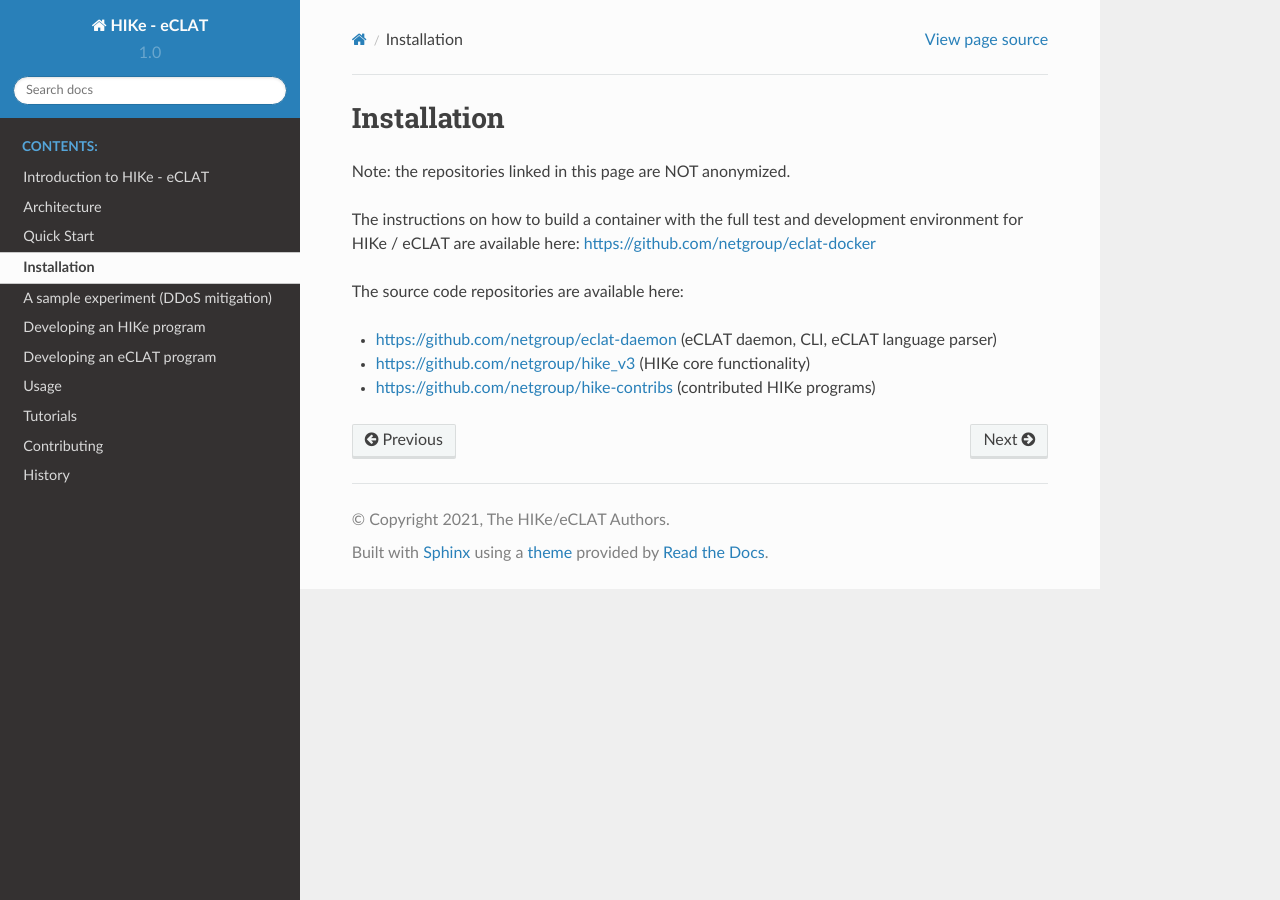
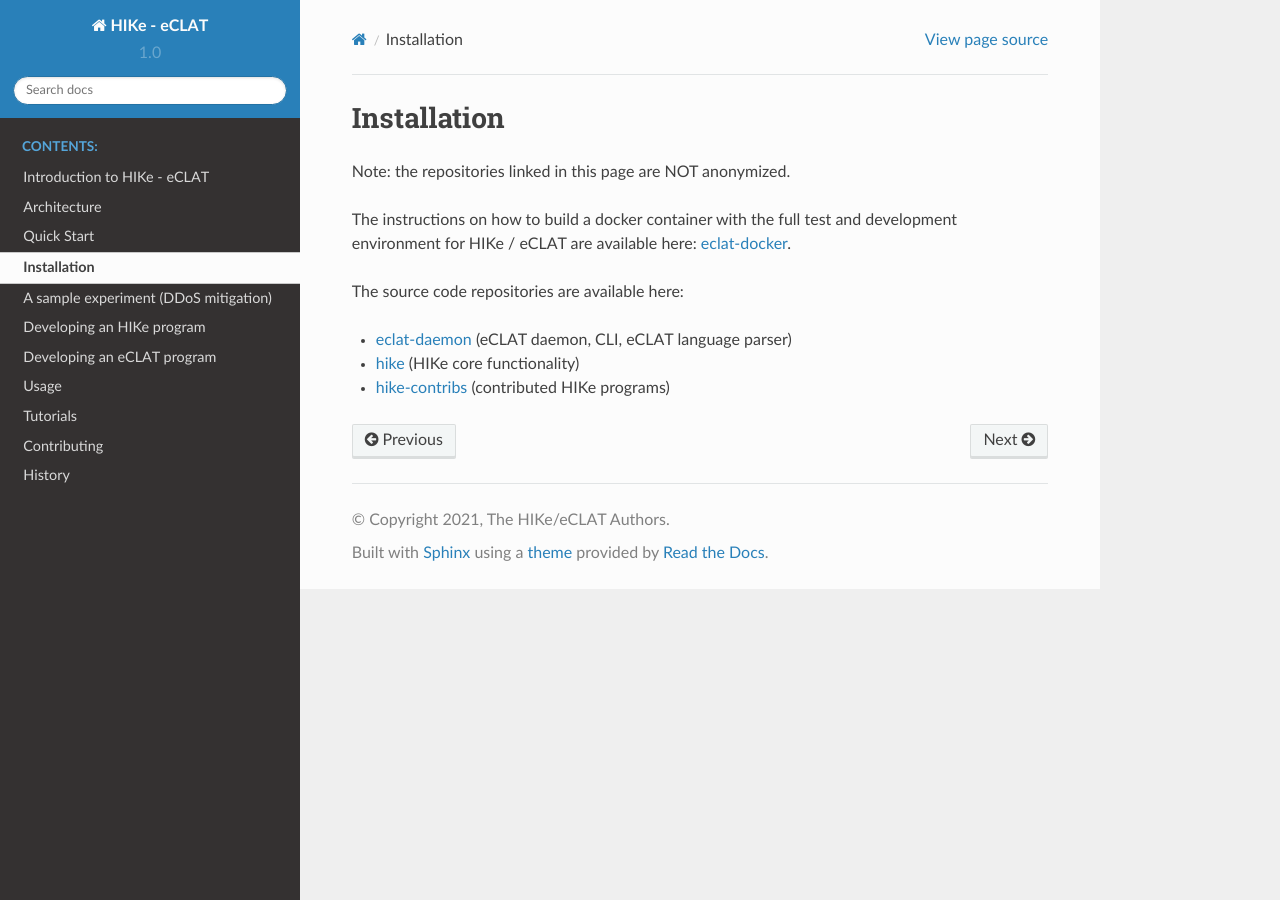
Before and after one commit to hike-eclat/docs, a Sphinx documentation site: the page built from docs/installation.rst, in a window 1280 px wide. Built offline with Sphinx 7.4.7 and the Read the Docs theme 2.0.0, drawn with Linux system fonts in a browser that asks for light colours; pages that are not in the unit, such as notebooks, are missing from menus; some of the changed lines change nothing that is shown.

Commit message:
Update installation.rst

```diff
--- a/docs/installation.rst
+++ b/docs/installation.rst
@@ -4,10 +4,10 @@ Installation
 
 Note: the repositories linked in this page are NOT anonymized.
 
-The instructions on how to build a container with the full test and development environment for HIKe / eCLAT are available here: https://github.com/netgroup/eclat-docker
+The instructions on how to build a docker container with the full test and development environment for HIKe / eCLAT are available here: `eclat-docker  <https://github.com/netgroup/eclat-docker>`_.
 
 The source code repositories are available here:
 
-- https://github.com/netgroup/eclat-daemon (eCLAT daemon, CLI, eCLAT language parser)
-- https://github.com/netgroup/hike_v3 (HIKe core functionality)
-- https://github.com/netgroup/hike-contribs (contributed HIKe programs)
+- `eclat-daemon  <https://github.com/netgroup/eclat-daemon>`_ (eCLAT daemon, CLI, eCLAT language parser)
+- `hike  <https://github.com/netgroup/hike_v3>`_ (HIKe core functionality)
+- `hike-contribs  <https://github.com/netgroup/hike-contribs>`_ (contributed HIKe programs)
```
